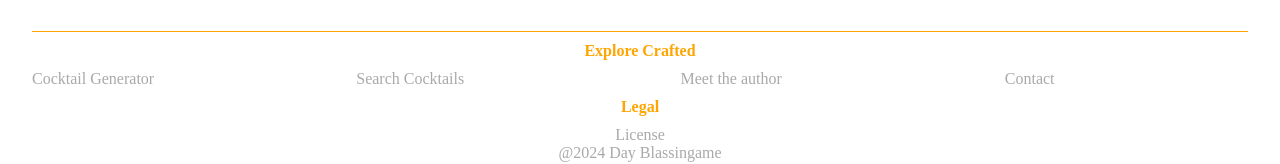
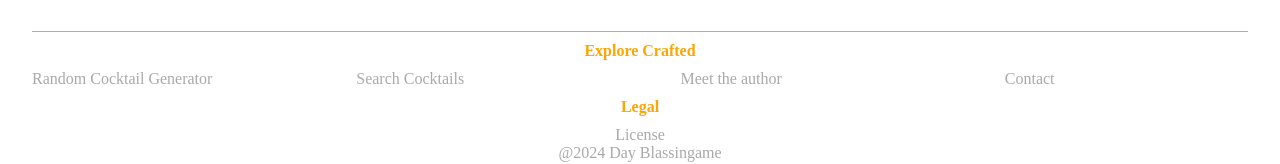
Before and after one commit to dayblassingame/Crafted, a React app: page / in a window 1280 px wide. Shown: the part 641-805 px from the top of the page. Built offline with nearby package versions, Linux system fonts and the light colour scheme; no server answers.

Commit message:
updated footer links

```diff
--- a/src/Footer.jsx
+++ b/src/Footer.jsx
@@ -1,15 +1,28 @@
 import React from "react";
+import { Link } from "react-router-dom";
 
 export default function Footer(){
+
+    const handleScroll = () =>{
+        window.scrollTo(0,0);
+    }
 
     return(
         <div className="CC-C-footer_wrapper">
             <h4>Explore Crafted</h4>
             <span className="CC-C-footer_navLinks">
-                <a>Cocktail Generator</a>
-                <a>Search Cocktails</a>
-                <a>Meet the author</a>
-                <a>Contact</a>
+                <li>
+                    <Link to='/random' onClick={handleScroll}>Random Cocktail Generator</Link>
+                </li>
+                <li>
+                    <Link to='/search' onClick={handleScroll}>Search Cocktails</Link>
+                </li>
+                <li>
+                    <a href='#' onClick={handleScroll}>Meet the author</a>
+                </li>
+                <li>
+                    <a href='#' onClick={handleScroll}>Contact</a>
+                </li>
             </span>
             <h4>Legal</h4>
             <span className="CC-C-footer_legal">
--- a/src/stylesheets/components/_footer.scss
+++ b/src/stylesheets/components/_footer.scss
@@ -18,14 +18,19 @@
         justify-content: space-between;
         width: 100%;
 
-        a{
+        li{
             width:20%;
-            color: darkgrey;
+            list-style: none;
 
-            &:hover{
-                color: orange;
-                text-decoration: underline;
-                text-decoration-color: orange;
+            a{
+                color: darkgrey;
+                text-decoration: none;
+
+                &:hover{
+                    color: orange;
+                    text-decoration: underline;
+                    text-decoration-color: orange;
+                }
             }
         }
     }
```
